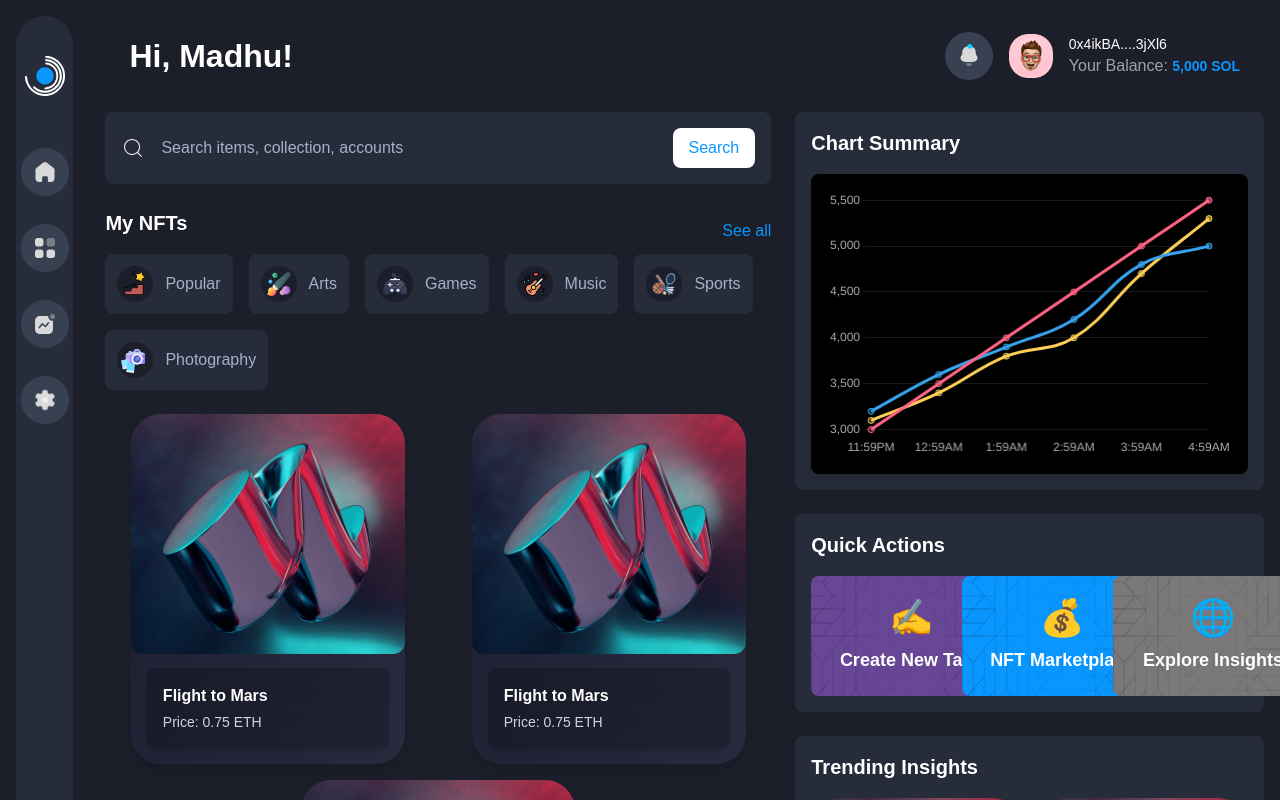
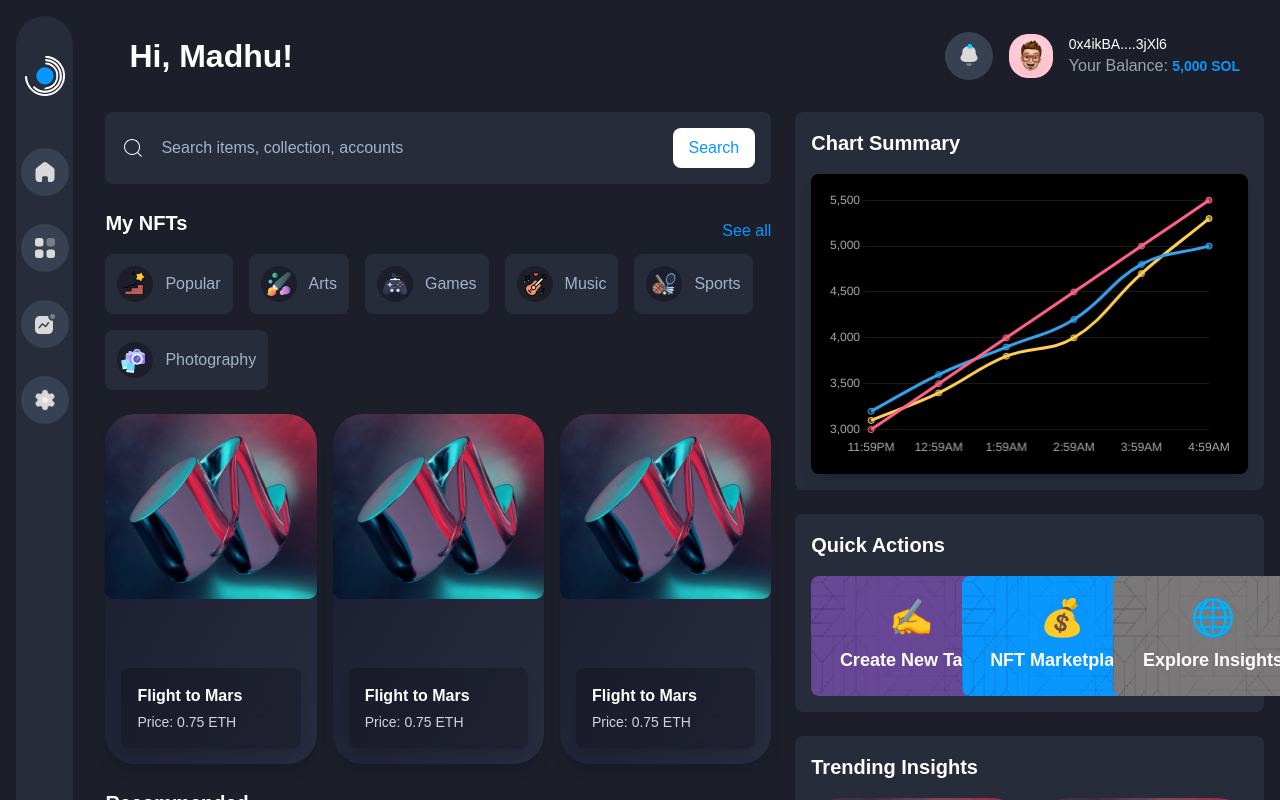
Before and after one commit to KaushikKC/TaskHive.ai, a React (Create React App) app in the folder frontend/: page / in a window 1280 px wide. Shown: the top 800 px of the page. Built offline with nearby package versions, Linux system fonts and the light colour scheme; a web font is replaced by a local one.

Commit message:
responsiveness modified

```diff
--- a/frontend/src/pages/NFTDashboard.jsx
+++ b/frontend/src/pages/NFTDashboard.jsx
@@ -302,7 +302,7 @@
               </div>
             </div>
 
-            <div className="flex flex-wrap gap-4">
+            <div className="grid grid-cols-1 sm:grid-cols-2 lg:grid-cols-3 gap-4">
               <NFTCard title="The Future wave #23" creator="@spaceman" />
               <NFTCard title="Astro World #244" creator="@astrowave" />
               <NFTCard title="Cyber Art #234" creator="@cybermask" />
```
